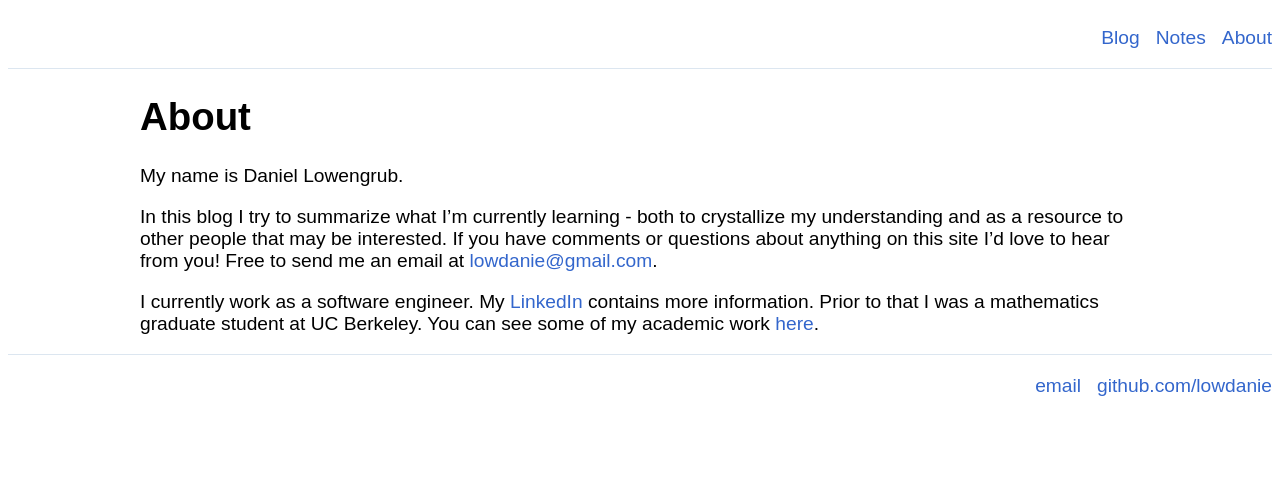
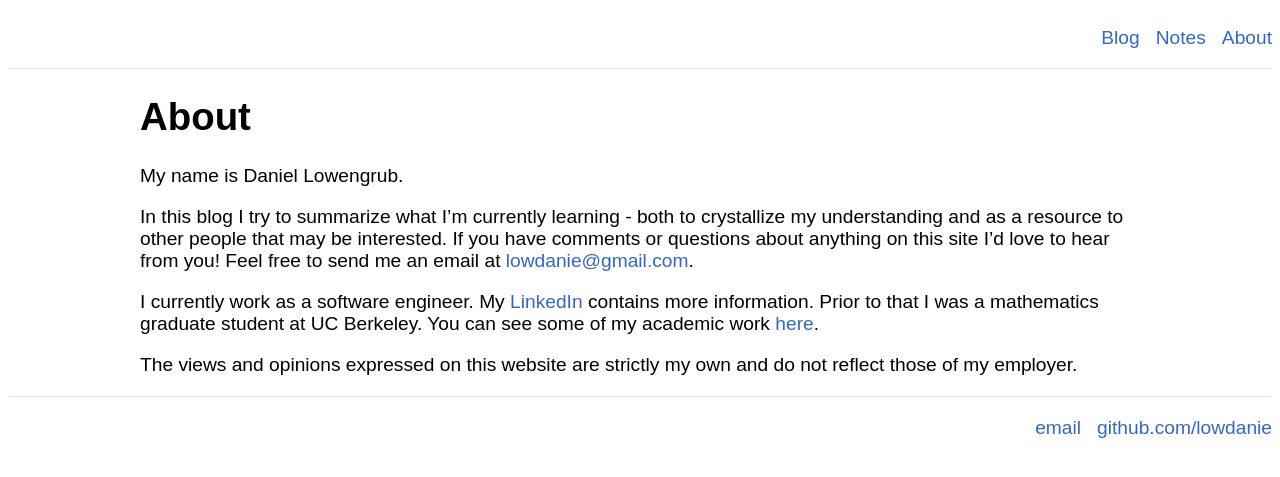
Before and after one commit to lowdanie/lowdanie.github.io, a Jekyll site: the page built from about.md, in a window 1280 px wide. Shown: the top 477 px of the page. Built offline with Jekyll 4.4.1, drawn with Linux system fonts in a browser that asks for light colours.

Commit message:
about page

```diff
--- a/about.md
+++ b/about.md
@@ -8,7 +8,7 @@ My name is Daniel Lowengrub.
 In this blog I try to summarize what I'm currently learning - both to
 crystallize my understanding and as a resource to other people that may be
 interested. If you have comments or questions about anything on this site I'd
-love to hear from you! Free to send me an email at
+love to hear from you! Feel free to send me an email at
 [lowdanie@gmail.com](mailto:lowdanie@gmail.com).
 
 I currently work as a software engineer. My
@@ -16,3 +16,6 @@ I currently work as a software engineer. My
 information. Prior to that I was a mathematics graduate student at UC Berkeley.
 You can see some of my academic work
 [here](https://math.berkeley.edu/~lowdanie/).
+
+The views and opinions expressed on this website are strictly my own and do not
+reflect those of my employer.
```
